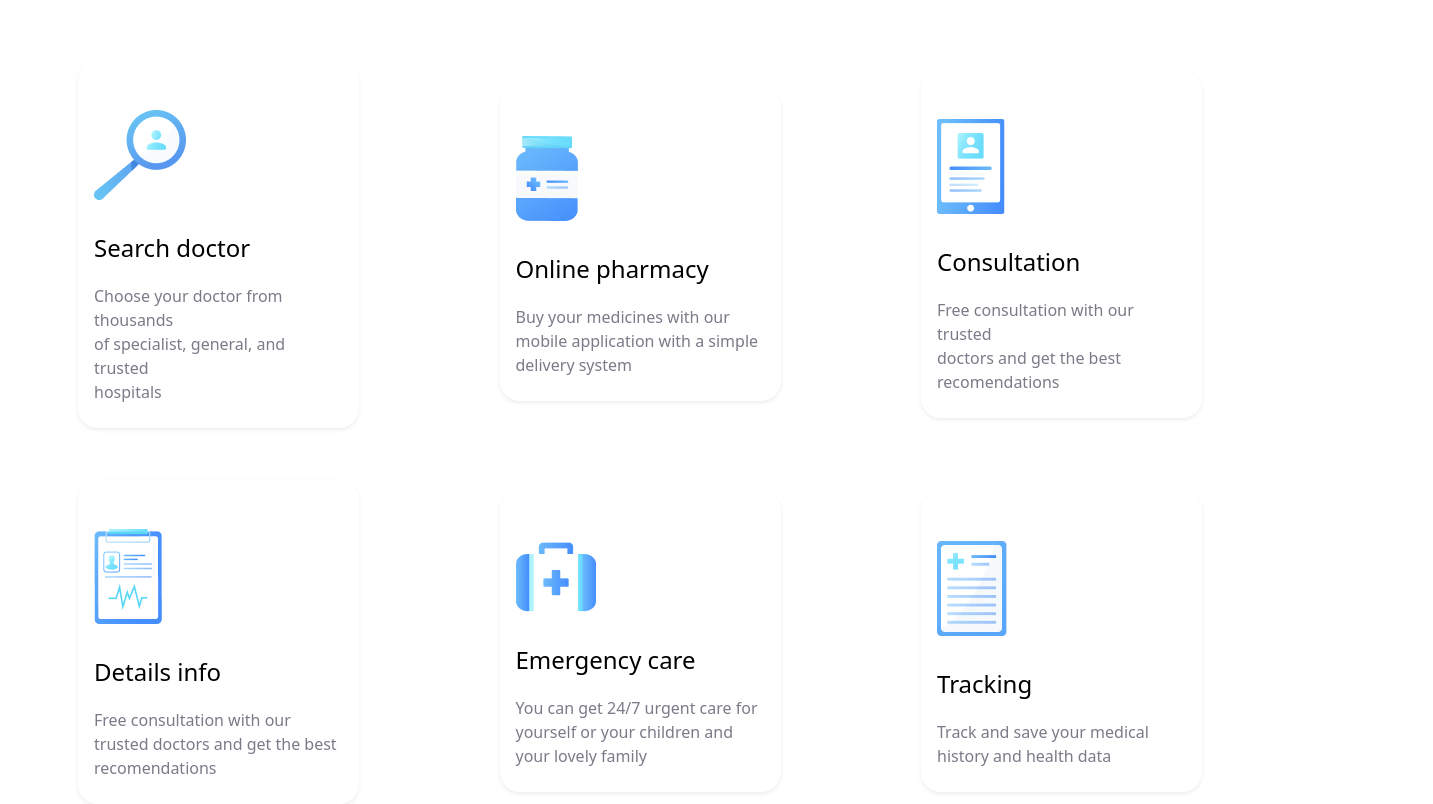
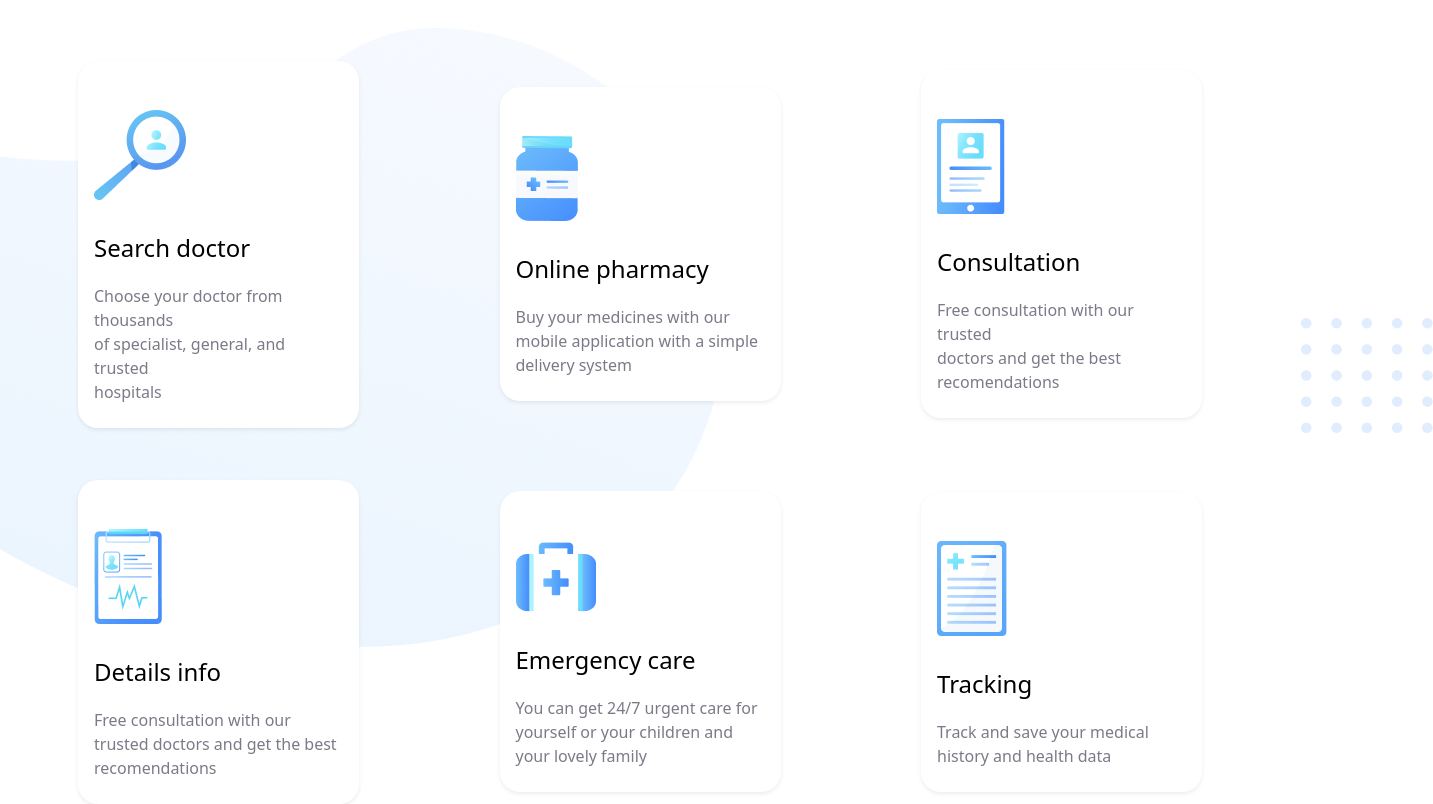
Before and after one commit to Dinora2009/MedHub, a plain HTML site: page index.html in a window 1280 px wide. Shown: the part 1027-1831 px from the top of the page, 1433 px wide, since content can reach past the window. Drawn offline with nearby package versions, Linux system fonts and the light colour scheme; files whose address does not match are found by name.

Commit message:
modified service card section

```diff
--- a/index.html
+++ b/index.html
@@ -112,11 +112,16 @@
 
     <div class="container">
 
+        <div class="container">
+            <img src="./img/service-bg.png" class="position-absolute c-service-bg">
+            <img src="./img/backround-elemtn.png" class="position-absolute c-service-element">
+        </div>
+
         <div
             class="row px-4 px-md-2 d-flex justify-content-center justify-content-lg-between align-items-center gap-0 gap-lg-1">
 
             <div
-                class="service-card mt-3 mt-sm-5 col-12 px-4 px-md-4 px-lg-3 col-sm-11 col-md-12 col-lg-3 pb-4 pt-3 pb-4 pt-3 col-4 shadow-sm c-cursor-pinter">
+                class="service-card bg-white mt-3 mt-sm-5 col-12 px-4 px-md-4 px-lg-3 col-sm-11 col-md-12 col-lg-3 pb-4 pt-3 pb-4 pt-3 col-4 shadow-sm c-cursor-pinter">
                 <img class="doc-search" src="./img/Frame (1).png" class="card-img-top img-fluid" alt="search">
                 <div class="card-body">
 
@@ -128,7 +133,7 @@
             </div>
 
             <div
-                class="service-card mt-3 mt-sm-5 col-12 px-4 px-md-4 px-lg-3 col-sm-11 col-md-12 col-lg-3 pb-4 pt-3 pb-4 pt-3 col-4 shadow-sm c-cursor-pinter">
+                class="service-card bg-white mt-3 mt-sm-5 col-12 px-4 px-md-4 px-lg-3 col-sm-11 col-md-12 col-lg-3 pb-4 pt-3 pb-4 pt-3 col-4 shadow-sm c-cursor-pinter">
                 <img class="doc-search" src="./img/Frame.png" class="card-img-top" alt="search">
                 <div class="card-body">
 
@@ -139,7 +144,7 @@
             </div>
 
             <div
-                class="service-card mt-3 mt-sm-5 col-12 px-4 px-md-4 px-lg-3 col-sm-11 col-md-12 col-lg-3 pb-4 pt-3 pb-4 pt-3 col-4 shadow-sm c-cursor-pinter">
+                class="service-card bg-white mt-3 mt-sm-5 col-12 px-4 px-md-4 px-lg-3 col-sm-11 col-md-12 col-lg-3 pb-4 pt-3 pb-4 pt-3 col-4 shadow-sm c-cursor-pinter">
                 <img class="doc-search" src="./img//Frame (2).png" class="card-img-top" alt="search">
                 <div class="card-body">
 
@@ -150,7 +155,7 @@
             </div>
 
             <div
-                class="service-card mt-3 mt-sm-5 col-12 px-4 px-md-4 px-lg-3 col-sm-11 col-md-12 col-lg-3 pb-4 pt-3 pb-4 pt-3 col-4 shadow-sm c-cursor-pinter">
+                class="service-card bg-white mt-3 mt-sm-5 col-12 px-4 px-md-4 px-lg-3 col-sm-11 col-md-12 col-lg-3 pb-4 pt-3 pb-4 pt-3 col-4 shadow-sm c-cursor-pinter">
                 <img class="doc-search" src="./img/Details info.png" class="card-img-top" alt="search">
                 <div class="card-body">
 
@@ -160,7 +165,7 @@
             </div>
 
             <div
-                class="service-card mt-3 mt-sm-5 col-12 px-4 px-md-4 px-lg-3 col-sm-11 col-md-12 col-lg-3 pb-4 pt-3 pb-4 pt-3 col-4 shadow-sm c-cursor-pinter">
+                class="service-card bg-white mt-3 mt-sm-5 col-12 px-4 px-md-4 px-lg-3 col-sm-11 col-md-12 col-lg-3 pb-4 pt-3 pb-4 pt-3 col-4 shadow-sm c-cursor-pinter">
                 <img class="doc-search" src="./img/Emergency care.png" class="card-img-top" alt="search">
                 <div class="card-body">
 
@@ -171,7 +176,7 @@
             </div>
 
             <div
-                class="service-card mt-3 mt-sm-5 col-12 px-4 px-md-4 px-lg-3 col-sm-11 col-md-12 col-lg-3 pb-4 pt-3 pb-4 pt-3 col-4 shadow-sm c-cursor-pinter">
+                class="service-card bg-white mt-3 mt-sm-5 col-12 px-4 px-md-4 px-lg-3 col-sm-11 col-md-12 col-lg-3 pb-4 pt-3 pb-4 pt-3 col-4 shadow-sm c-cursor-pinter">
                 <img class="doc-search" src="./img/Tracking.png" class="card-img-top" alt="search">
                 <div class="card-body">
 
--- a/style.css
+++ b/style.css
@@ -2,6 +2,7 @@
 .nav-inner {
     display: flex;
     justify-content: space-between;
+    z-index: 1000;
 }
 
 .logo {
@@ -81,6 +82,7 @@
 
 .c-hero-element {
     transform: translateX(-200px) translateY(63px);
+    z-index: -1;
 }
 
 .header-text {
@@ -131,19 +133,15 @@
 /* first crad */
 
 .service-card {
-    /* width: 350px; */
-    /* height: 300px; */
     margin-top: 65px;
     border-radius: 20px;
 }
 
 .doc-search {
-    /* margin-left: 30px; */
     margin-top: 33px;
 }
 
 .titles {
-    /* margin-left: 24px; */
     font-size: 24px;
     margin-top: 20px;
     color: #000000;
@@ -152,16 +150,24 @@
 
 .card-text {
     font-size: 16px;
-    /* margin-left: 24px; */
     color: #7D7987;
 }
 
 .card-style {
     width: 350px;
     height: 300px;
-    /* margin-left: 25px; */
     margin-top: 65px;
     border-radius: 20px;
+}
+
+.c-service-bg {
+    transform: translate(-400px, -200px);
+    z-index: -1;
+}
+
+.c-service-element {
+    transform: translate(1207px, 305px);
+    z-index: -1;
 }
 
 /* third section */
```
Also changed, not shown: img/service-bg.png (added).
